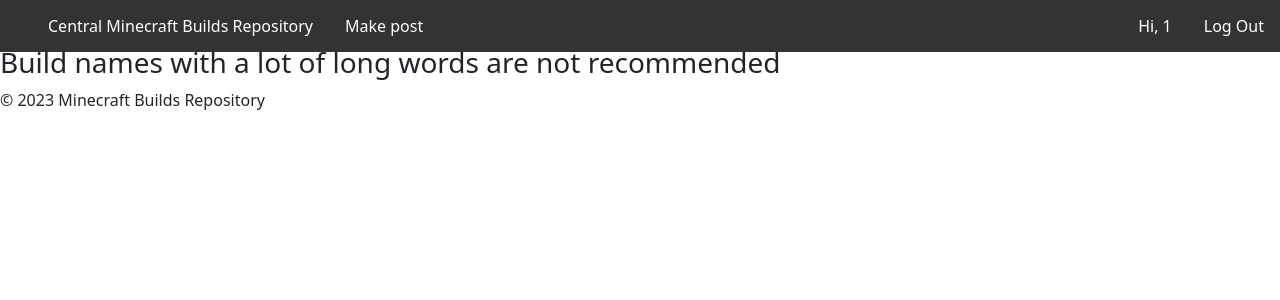
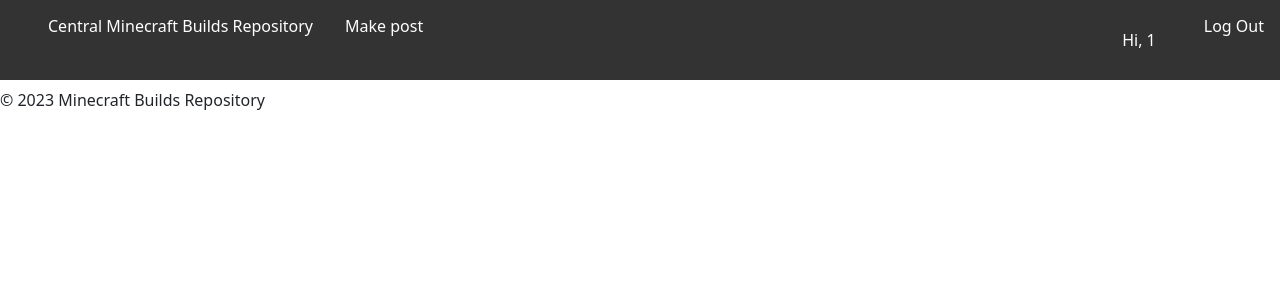
Before and after one commit to kepper104/Yandex-Web-Project, a Flask app: page / in a window 1280 px wide. Shown: the top 300 px of the page. Run offline with Flask 3, Linux system fonts and the light colour scheme; the visitor is signed in with stand-in values (Sample User, id 1); data that the repository does not hold is empty.

Commit message:
STyle update

```diff
--- a/static/css/main.css
+++ b/static/css/main.css
@@ -70,3 +70,12 @@ li a {
 li a:hover {
   background-color: #111;
 }
+
+#navbar_username {
+    display: block;
+    color: white;
+    text-align: center;
+    padding: 14px 16px;
+    text-decoration: none;
+    background-color: #333333;
+}
--- a/templates/base.html
+++ b/templates/base.html
@@ -16,7 +16,7 @@
 			{% if current_user.is_authenticated %}
 				<li><a href="/make_post">Make post</a></li>
 				<li style="float:right"><a href="/logout">Log Out</a></li>
-				<li style="float:right; color: white;"><a>Hi, {{ current_user.get_id() }}</a></li>
+				<li style="float:right" id="navbar_username"><a>Hi, {{ current_user.get_id() }}</a></li>
 			{% else %}
 				<li style="float:right"><a href="/signup">Sign Up</a></li>
 				<li style="float:right"><a href="/signin">Sign In</a></li>
```
